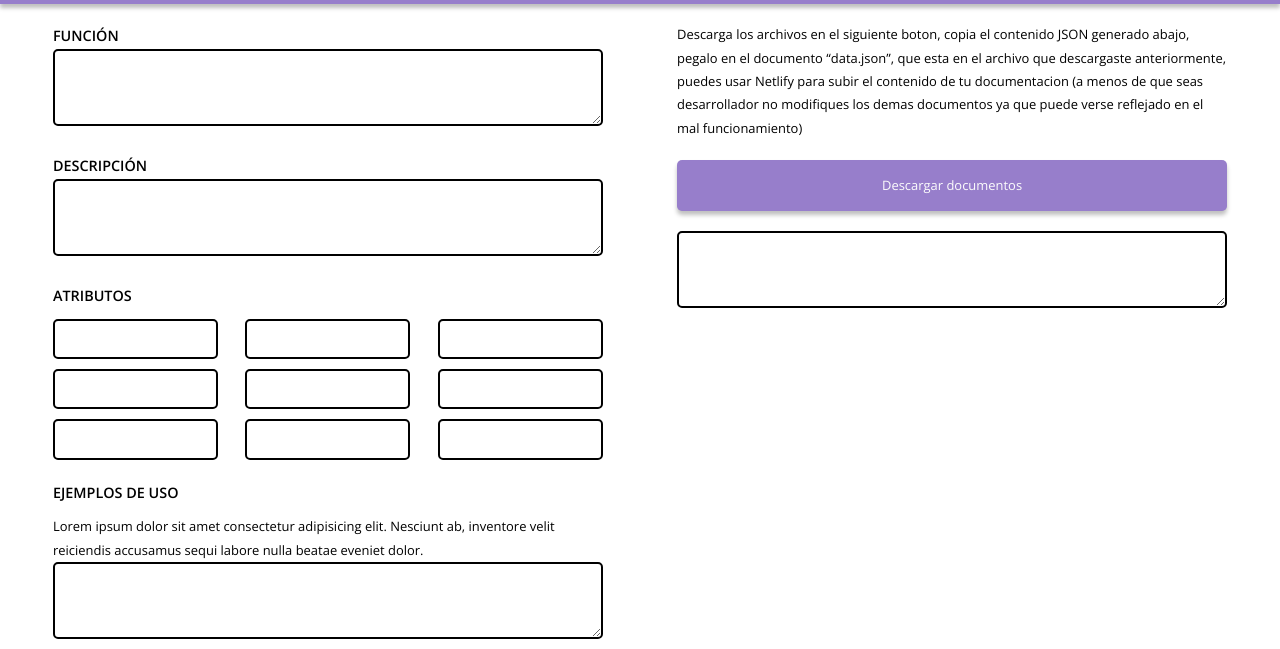
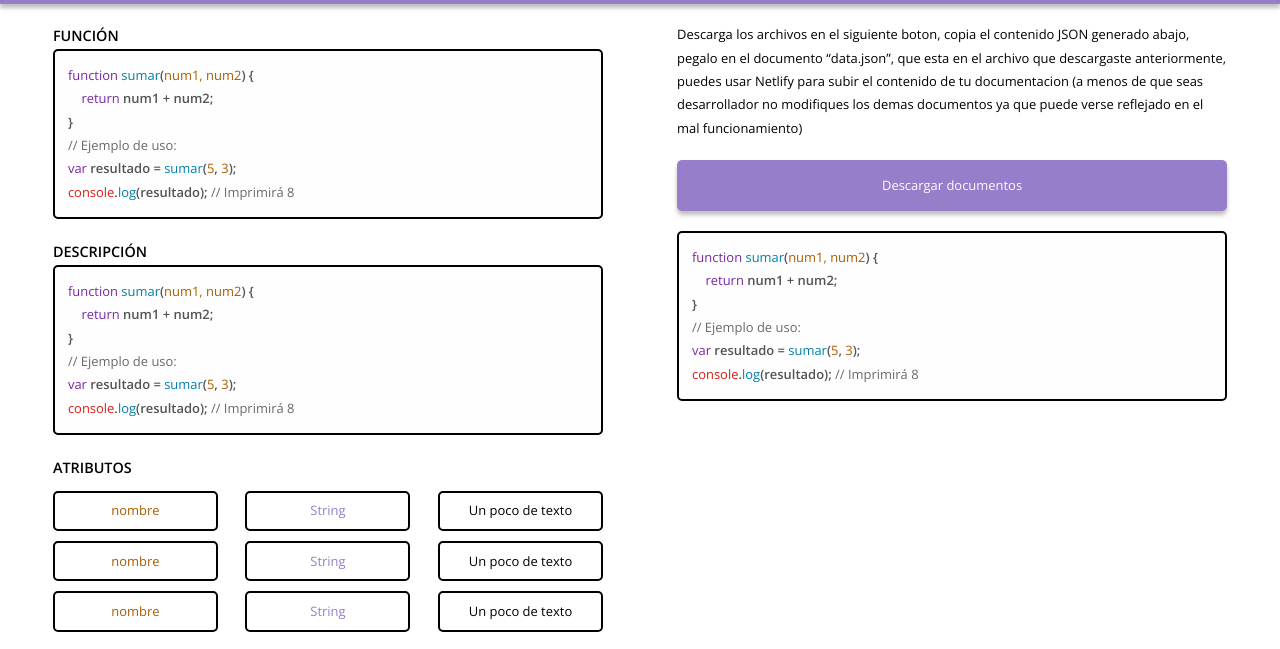
Before and after one commit to Axel-Meyrek/Decoment, a website: page index.html in a window 1280 px wide. Shown: the part 48-697 px from the top of the page. Drawn offline with nearby package versions, Linux system fonts and the light colour scheme.

Commit message:
Add the sheet devScript to fill in inputs

```diff
--- a/index.html
+++ b/index.html
@@ -1,12 +1,17 @@
 <!DOCTYPE html>
 <html lang="es">
+
 <head>
     <meta charset="UTF-8">
     <meta name="viewport" content="width=device-width, initial-scale=1.0">
+    <!-- MY STYLES -->
     <link rel="stylesheet" href="styles/index.css">
     <link rel="stylesheet" href="styles/mediaQueries.css">
+    <!-- STYLES CODELINE -->
+    <link rel="stylesheet" href="https://cdnjs.cloudflare.com/ajax/libs/highlight.js/11.9.0/styles/a11y-light.min.css">
     <title>Decoment - Documenta tu codigo con IA</title>
 </head>
+
 <body>
     <!-- HEADER -->
     <header class="header">
@@ -25,13 +30,13 @@
             <!-- FUNCTION -->
             <div class="sectionFunction">
                 <h2 class="subtitle">FUNCIÓN</h2>
-                <textarea class="containerFunction"></textarea>
+                <pre><code class="language-javascript editorLine"></code></pre>
             </div>
 
             <!-- DESCRIPTION -->
             <div class="sectionDescription">
                 <h2 class="subtitle">DESCRIPCIÓN</h2>
-                <textarea class="containerDescription"></textarea>
+                <pre><code class="language-javascript editorLine"></code></pre>
             </div>
 
             <!-- ATTRIBUTES -->
@@ -58,12 +63,14 @@
             <div class="sectionExamples">
                 <h2 class="subtitle">EJEMPLOS DE USO</h2>
                 <div class="containerExamples">
-                    <p class="exampleDescription">Lorem ipsum dolor sit amet consectetur adipisicing elit. Nesciunt ab, inventore velit reiciendis accusamus sequi labore nulla beatae eveniet dolor.</p>
-                    <textarea class="containerExample"></textarea>
+                    <p class="exampleDescription">Lorem ipsum dolor sit amet consectetur adipisicing elit. Nesciunt ab,
+                        inventore velit reiciendis accusamus sequi labore nulla beatae eveniet dolor.</p>
+                    <pre><code class="language-javascript editorLine"></code></pre>
                 </div>
                 <div class="containerExamples">
-                    <p class="exampleDescription">Lorem ipsum dolor sit amet consectetur adipisicing elit. Nesciunt ab, inventore velit reiciendis accusamus sequi labore nulla beatae eveniet dolor.</p>
-                    <textarea class="containerExample"></textarea>
+                    <p class="exampleDescription">Lorem ipsum dolor sit amet consectetur adipisicing elit. Nesciunt ab,
+                        inventore velit reiciendis accusamus sequi labore nulla beatae eveniet dolor.</p>
+                    <pre><code class="language-javascript editorLine"></code></pre>
                 </div>
             </div>
 
@@ -78,12 +85,15 @@
         <section class="section downloadDocuments">
             <!-- DESCRIPTION -->
             <div class="descriptionDownloadDocuments">
-                <p>Descarga los archivos en el siguiente boton, copia el contenido JSON generado abajo, pegalo en el documento “data.json”, que esta en el archivo que descargaste anteriormente, puedes usar Netlify para subir el contenido de tu documentacion (a menos de que seas desarrollador no modifiques los demas documentos ya que puede verse reflejado en el mal funcionamiento)</p>
+                <p>Descarga los archivos en el siguiente boton, copia el contenido JSON generado abajo, pegalo en el
+                    documento “data.json”, que esta en el archivo que descargaste anteriormente, puedes usar Netlify
+                    para subir el contenido de tu documentacion (a menos de que seas desarrollador no modifiques los
+                    demas documentos ya que puede verse reflejado en el mal funcionamiento)</p>
                 <button class="button">Descargar documentos</button>
             </div>
 
             <div class="sectionJSON">
-                <textarea class="containerJSON"></textarea>
+                <pre><code class="language-javascript editorLine"></code></pre>
             </div>
         </section>
 
@@ -94,7 +104,14 @@
     </footer>
 
 
-    <!-- SCRIPTS -->
+
+    <!-- SCRIPT CODELINE -->
+    <script src="https://cdnjs.cloudflare.com/ajax/libs/highlight.js/11.9.0/highlight.min.js"></script>
+    <script>hljs.highlightAll();</script>
+    <!-- FONTAWESOME -->
     <script src="https://kit.fontawesome.com/7b35ff6dce.js" crossorigin="anonymous"></script>
+    <!-- MY SCRIPTS -->
+    <script src="js/devScript.js"></script>
 </body>
+
 </html>
--- /dev/null
+++ b/js/devScript.js
@@ -0,0 +1,19 @@
+const editorsLine = document.querySelectorAll('.editorLine')
+
+const attributesName = document.querySelectorAll('.attributesName')
+
+const attributesType = document.querySelectorAll('.attributesType')
+
+const attributesDescription = document.querySelectorAll('.attributesDescription')
+
+editorsLine.forEach(editorLine => editorLine.textContent = `function sumar(num1, num2) {
+    return num1 + num2;
+}
+// Ejemplo de uso:
+var resultado = sumar(5, 3);
+console.log(resultado); // Imprimirá 8
+`)
+
+attributesName.forEach(attribute => attribute.value = 'nombre')
+attributesType.forEach(attribute => attribute.value = 'String')
+attributesDescription.forEach(attribute => attribute.value = 'Un poco de texto')
--- a/styles/index.css
+++ b/styles/index.css
@@ -8,6 +8,8 @@
     --black: black;
     --colorMain: #977ECB;
     --colorGrey: #F2F1F1;
+    --colorAttributeName: #AA5D00;
+    --colorAttributeType: #977ECB;
     /* font-weight */
     --regular: 400;
     --medium: 500;
@@ -41,12 +43,11 @@ body{
     background-color: white;
 }
 
-textarea{
+.editorLine{
     width: 100%;
-    max-width: 550px;
     border: 2px solid var(--black);
     border-radius: 5px;
-    padding: 1em;
+    font-weight: var(--semiBold);
 }
 
 input{
@@ -88,7 +89,7 @@ input{
     gap: 5em;
     padding: 5.5em 1em;
     overflow: hidden;
-    min-height: 80vh;
+    min-height: 90vh;
 }
 
 
@@ -144,11 +145,25 @@ input{
     justify-content: space-between;
 }
 
+.attributesName{
+    color: #AA5D00;
+}
+
+.attributesType{
+    color: var(--colorAttributeType)
+}
+
 /* sectionExamples */
 .sectionExamples{
     display: flex;
     flex-direction: column;
     gap: 10px;
+}
+
+.containerExamples{
+    display: flex;
+    flex-direction: column;
+    gap: 20px;
 }
 
 /* Download Documents */
@@ -166,6 +181,7 @@ input{
     justify-content: center;
     background-color: var(--colorMain);
     padding: 4em;
+    box-shadow: 0 0 -10px rgba(0, 0, 0, 0.25);
 }
 
 .footer p{
```
